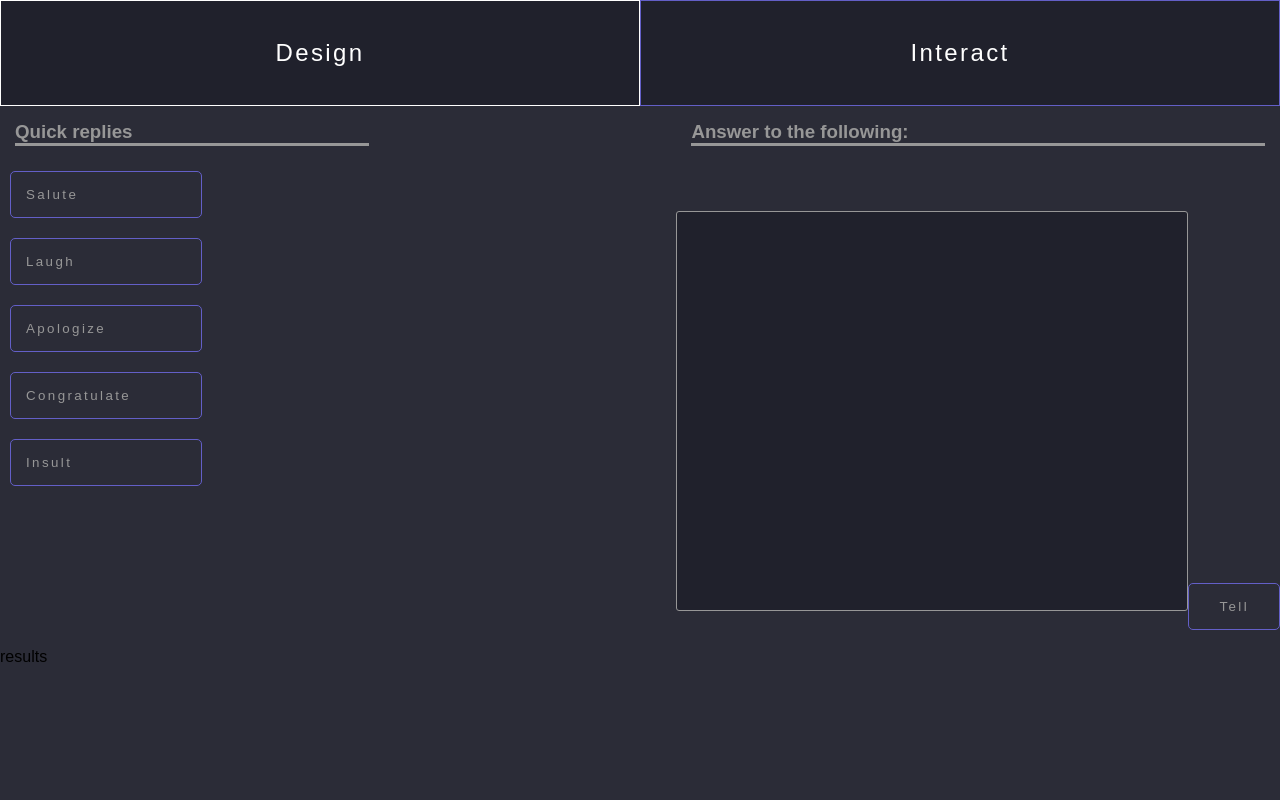
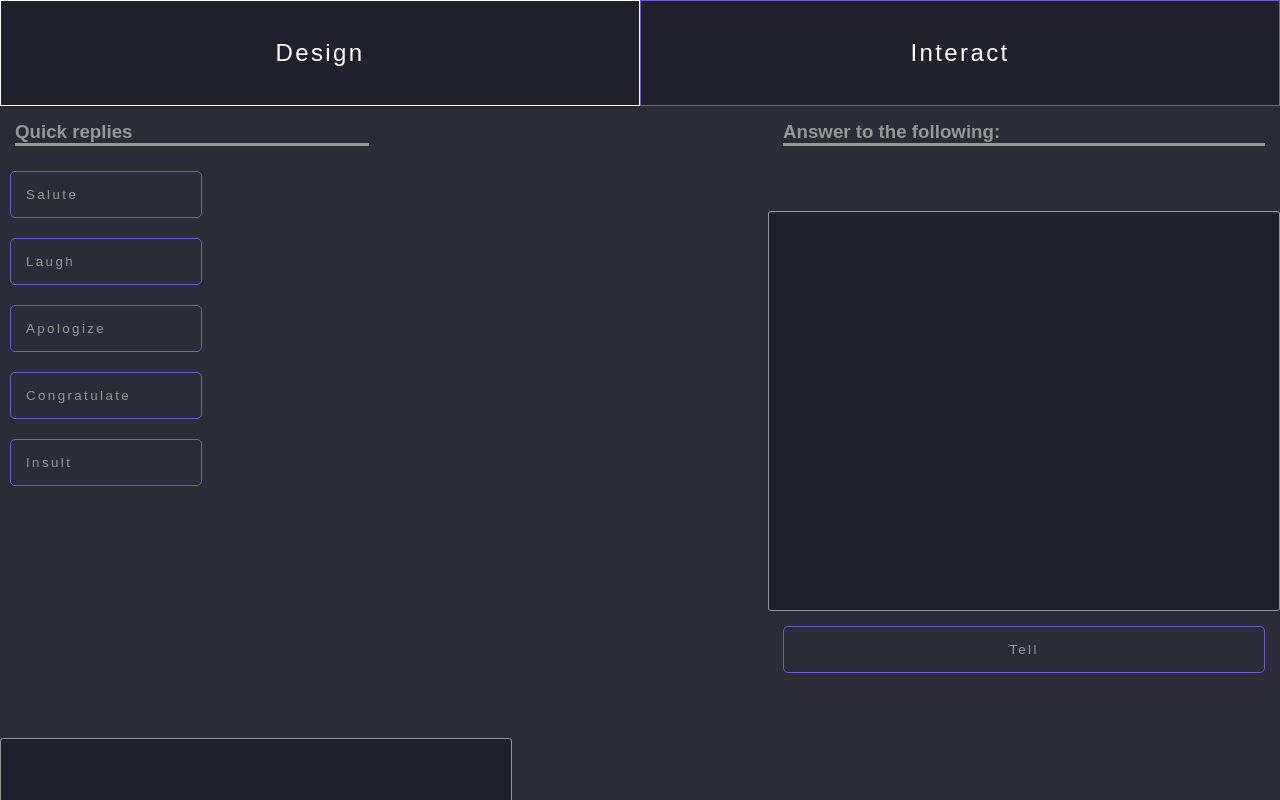
Before and after one commit to alexisbssn/hackathon, a React (Vite) app in the folder frontend/: page / in a window 1280 px wide. Both pictures are taken after a click on the button "Interact". Shown: the top 800 px of the page. Built offline with nearby package versions, Linux system fonts and the light colour scheme.

Commit message:
return type json, interact page improvements

```diff
--- /dev/null
+++ b/frontend/src/components/InteractPage/AnswerBox/AnswerBox.styled.tsx
@@ -0,0 +1,6 @@
+import styled from "styled-components";
+
+const StyledAnswerBox = styled.div`
+`
+
+export default StyledAnswerBox
--- /dev/null
+++ b/frontend/src/components/InteractPage/AnswerBox/AnswerBox.tsx
@@ -0,0 +1,12 @@
+import StyledUserTextArea from "../../UserTextArea/UserTextArea.styled"
+import StyledAnswerBox from "./AnswerBox.styled"
+
+const AnswerBox = ({promptContent}: {promptContent: string}) => {
+  return (
+    <StyledAnswerBox>
+      <StyledUserTextArea name="text" value={promptContent}></StyledUserTextArea>
+    </StyledAnswerBox>
+  )
+}
+
+export default AnswerBox
--- a/frontend/src/components/InteractPage/InteractPage.tsx
+++ b/frontend/src/components/InteractPage/InteractPage.tsx
@@ -1,18 +1,22 @@
-import { Active } from '../../vite-env'
+import { useState } from 'react'
 import StyledInteractPage from './InteractPage.styled'
 import InteractSection from './InteractSection'
 import LeftSection from './LeftSection/LeftSection'
 import RightSection from './RightSection/RightSection'
+import AnswerBox from './AnswerBox/AnswerBox'
 
 const InteractPage = ({active}: Active) => {
+
+  const [promptResult, setPromptResult] = useState('');
+
   return (
     <StyledInteractPage active={active}>
       <InteractSection>
-        <LeftSection handlePrompt={() => {}}></LeftSection>
-        <RightSection handlePrompt={() => {}}></RightSection>
+        <LeftSection handlePrompt={() => {setPromptResult("quick replied")}}></LeftSection>
+        <RightSection handlePrompt={() => {setPromptResult("prompted")}}></RightSection>
       </InteractSection>
       <InteractSection>
-        <br/>results
+        <AnswerBox promptContent={promptResult}></AnswerBox>
       </InteractSection>
     </StyledInteractPage>
   )
--- a/frontend/src/components/InteractPage/PromptBox/PromptBox.styled.tsx
+++ b/frontend/src/components/InteractPage/PromptBox/PromptBox.styled.tsx
@@ -1,6 +1,12 @@
 import styled from "styled-components";
 
 const StyledPromptBox = styled.div`
+  display: flex;
+  flex-direction:column;
+
+  button{
+    margin: 15px;
+  }
 `
 
 export default StyledPromptBox
```
Also changed, not shown: 1 other file (tests, documents, lock files or other folders).
